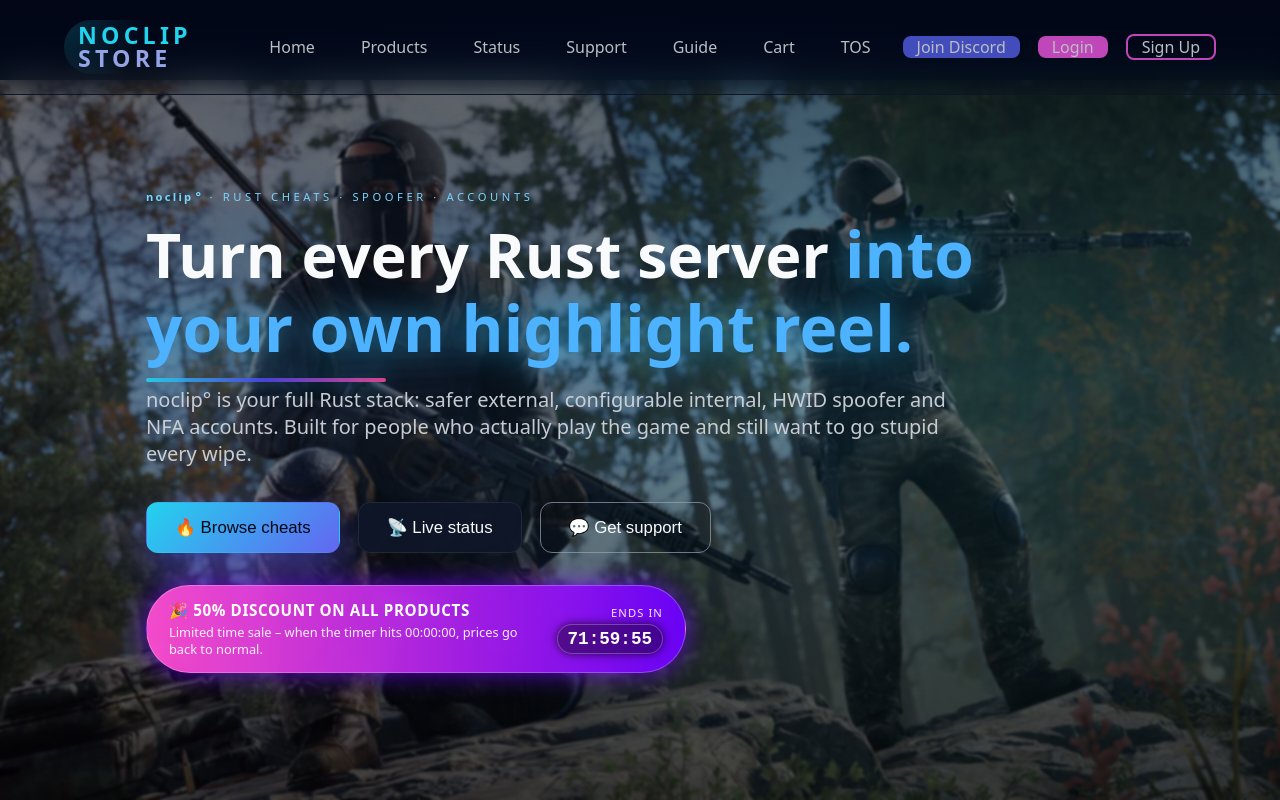
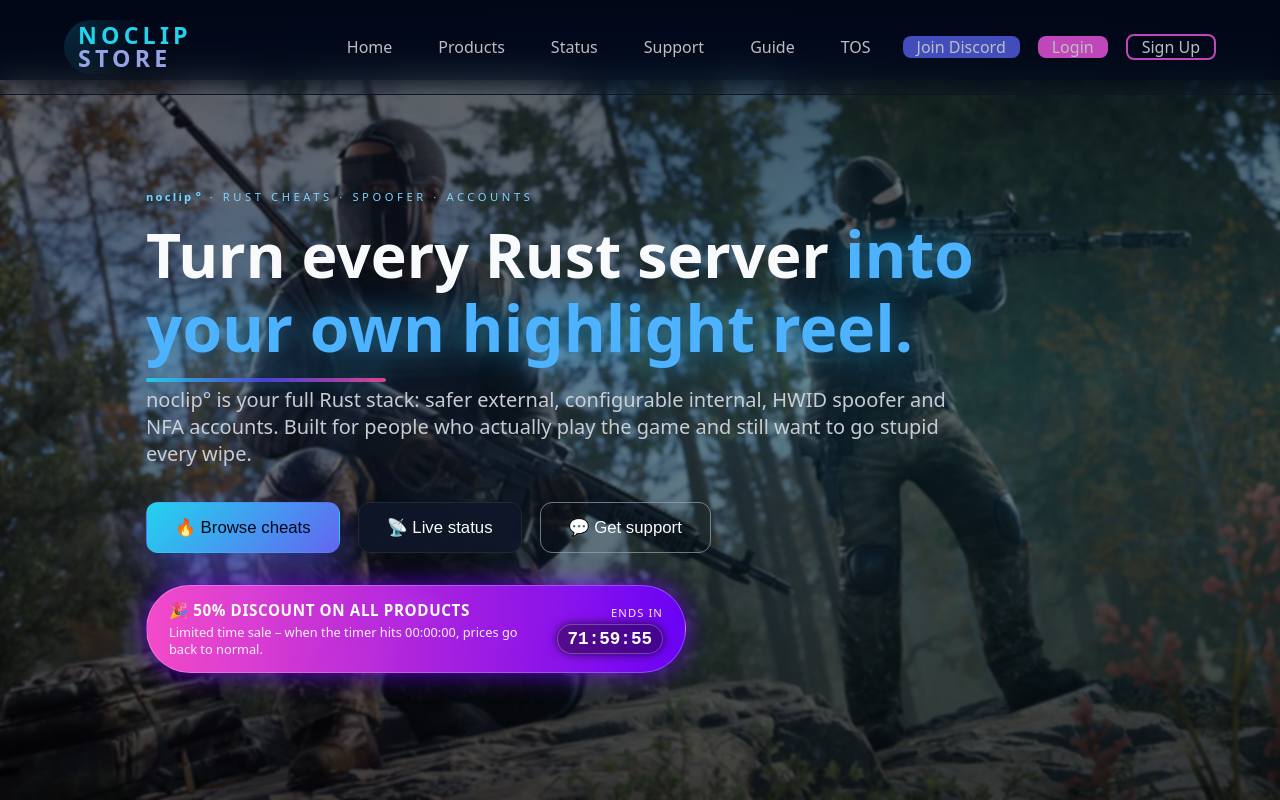
Before and after one commit to icespicerecoil/noclip-store, a React (Vite) app: page /products in a window 1280 px wide. Shown: the top 800 px of the page. Built offline with nearby package versions, Linux system fonts and the light colour scheme; no server answers.

Commit message:
Remove Cart link from navbar

```diff
--- a/src/components/Navbar.jsx
+++ b/src/components/Navbar.jsx
@@ -19,7 +19,7 @@
         <Link to="/status">Status</Link>
         <Link to="/support">Support</Link>
         <Link to="/guide">Guide</Link>
-        <Link to="/cart">Cart</Link>
+        {/* Cart removed */}
         <Link to="/tos">TOS</Link>
 
         <a
```
